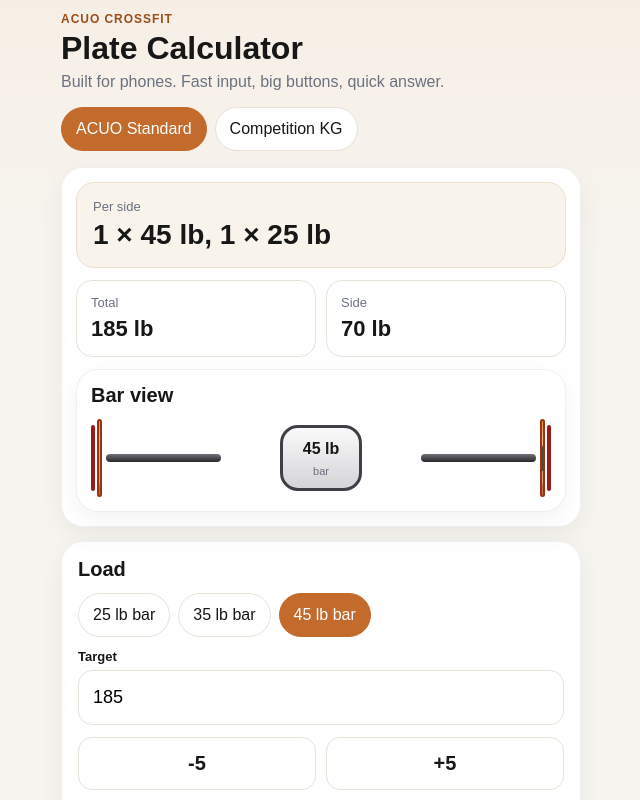
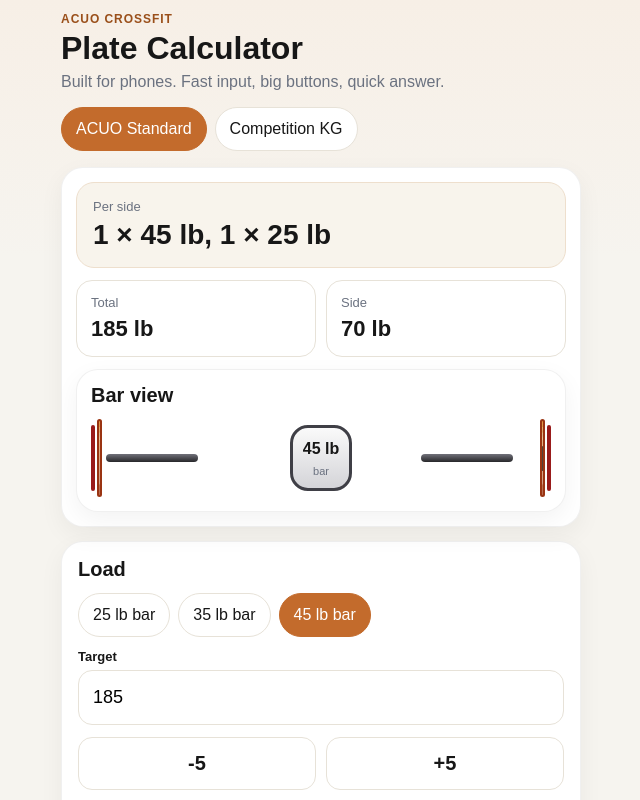
Before and after one commit to jdnipp/Plate_Calc_mobile_v2, a React (Vite) app: page / in a window 1280 px wide. Shown: the top 800 px of the page, without its empty margins (319-959 px from the left). Built offline with nearby package versions, Linux system fonts and the light colour scheme.

Commit message:
Adjust bar-section and short-bar widths in styles

```diff
--- a/src/styles.css
+++ b/src/styles.css
@@ -94,9 +94,9 @@ h1{margin:0;font-size:32px}
   text-shadow:0 1px 2px rgba(0,0,0,.35)
 }
 .collar{width:clamp(6px,2vw,9px);height:42px;border-radius:8px;background:linear-gradient(180deg,#cbd5e1 0%,#64748b 100%);border:1px solid #64748b;font-size:8px;display:flex;align-items:center;justify-content:center;flex:0 0 auto;color:white}
-.bar-section{width:100%;height:8px;border-radius:999px;background:linear-gradient(180deg,#71717a 0%,#27272a 100%)}
+.bar-section{width:80%;height:8px;border-radius:999px;background:linear-gradient(180deg,#71717a 0%,#27272a 100%)}
 .bar-center{width:100%;min-height:66px;border:3px solid #3f3f46;border-radius:18px;background:linear-gradient(180deg,#fafafa 0%,#d4d4d8 100%);display:grid;place-items:center;text-align:center;padding:8px;min-width:0}
-.short-bar{max-width:82px;justify-self:center}
+.short-bar{max-width:62px;justify-self:center}
 .bar-center strong{font-size:clamp(12px,3.5vw,16px)}
 .bar-center span{color:var(--muted);font-size:11px}
 .subtle{color:var(--muted);line-height:1.4;margin:0}
```
